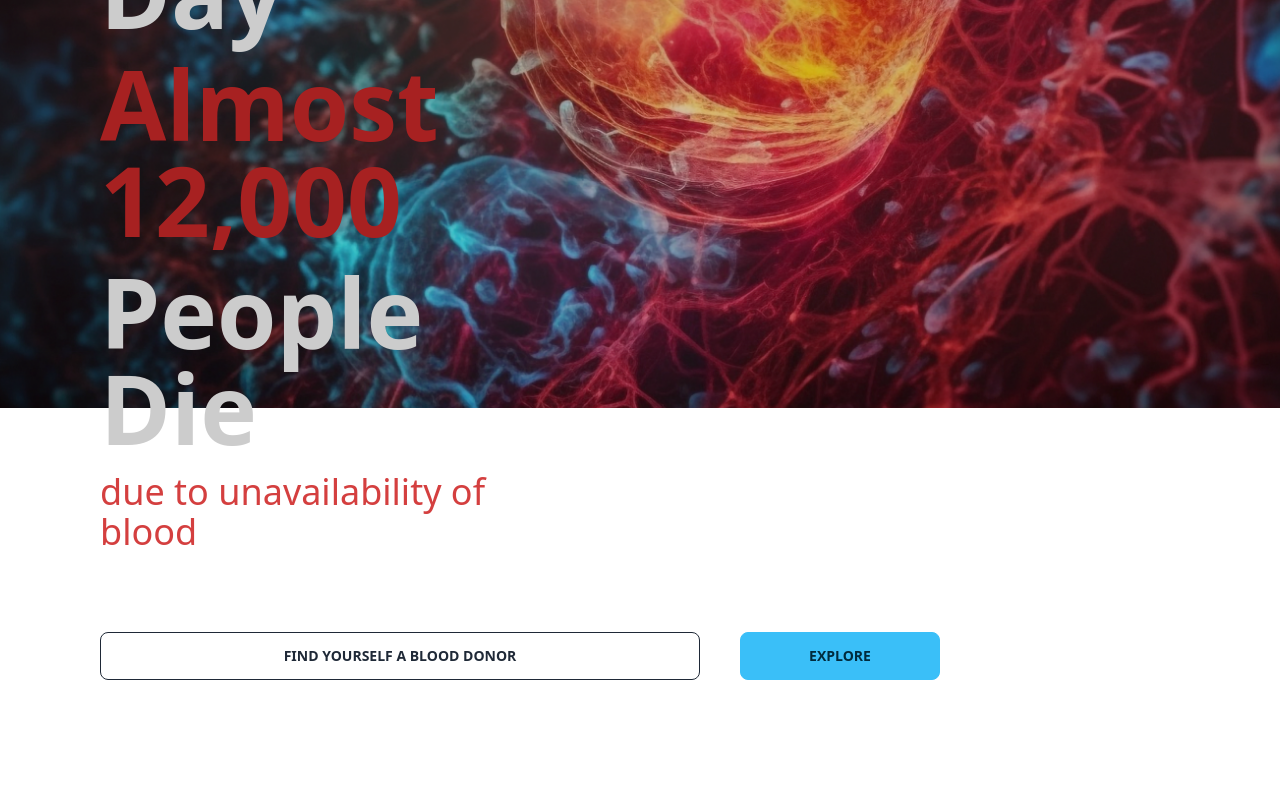
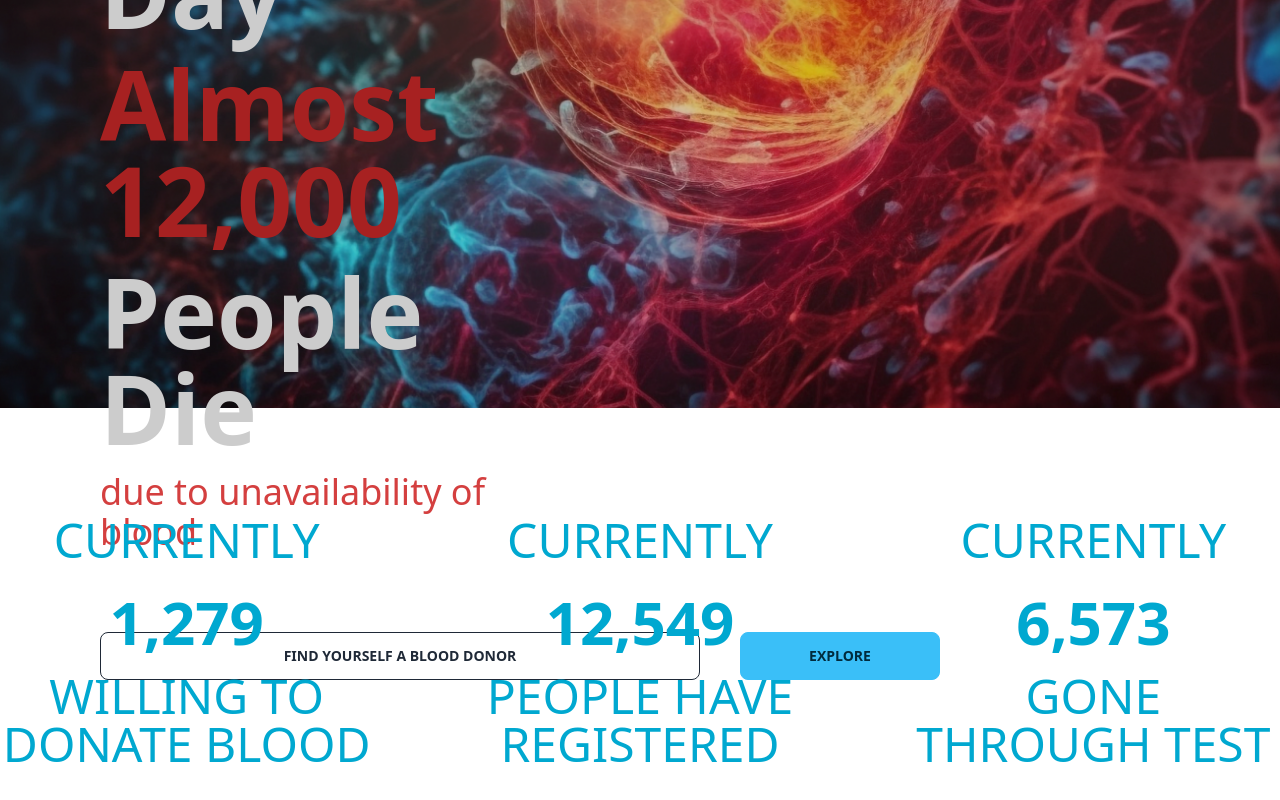
Before and after one commit to prabuddha03/doctor_H4B, a React (Vite) app: page / in a window 1280 px wide. Shown: the part 392-1192 px from the top of the page. Before the commit the page ends 1136 px from the top, so only its background shows below. Built offline with nearby package versions, Linux system fonts and the light colour scheme.

Commit message:
testimonials added

```diff
--- /dev/null
+++ b/src/components/Testimonial.jsx
@@ -0,0 +1,14 @@
+import React from 'react'
+
+const Testimonial = ({ topHeading, middleText, bottomHeading}) => {
+  return (
+    <div className='text-[#00A8D0] py-20 text-center'>
+      <p className='text-5xl py-7 font-normal'>{topHeading}</p>
+      <p className='text-6xl font-extrabold pb-5'>{middleText}</p>
+      <p className='text-5xl font-medium'>{bottomHeading}</p>
+
+    </div>
+  )
+}
+
+export default Testimonial
--- a/src/pages/Home.jsx
+++ b/src/pages/Home.jsx
@@ -1,28 +1,32 @@
-import React from 'react';
-import Navbar from '../components/Navbar';
-import heroimg from '../assets/home.png';
+import React from "react";
+import Navbar from "../components/Navbar";
+import heroimg from "../assets/home.png";
 import Hero from "../components/Hero";
-
+import Testimonial from "../components/Testimonial";
 const Home = () => {
-
-    const heroimageStyle = {
-        backgroundImage: `url(${heroimg})`,
-      };
-
+  const heroimageStyle = {
+    backgroundImage: `url(${heroimg})`,
+  };
 
   return (
     <div>
-    <div className='bg-cover bg-center h-screen bg-no-repeat' style={heroimageStyle}>
-    <Navbar/>
-    <Hero />
+      <div
+        className="bg-cover bg-center h-screen bg-no-repeat"
+        style={heroimageStyle}
+      >
+        <Navbar />
+        <Hero />
+      </div>
+
+      <div className="bg-white grid h-auto place-items-center sm:place-items-center">
+        <div className="grid grid-cols-1 lg:grid-cols-3 gap-20">
+          <Testimonial topHeading="CURRENTLY" middleText="1,279" bottomHeading="WILLING TO DONATE BLOOD" />
+          <Testimonial topHeading="CURRENTLY" middleText="12,549" bottomHeading="PEOPLE HAVE REGISTERED"/>
+          <Testimonial topHeading="CURRENTLY" middleText="6,573" bottomHeading="GONE THROUGH TEST" />
+        </div>
+      </div>
     </div>
+  );
+};
 
-    <div className=''>
-
-    </div>
-
-    </div>
-  )
-}
-
-export default Home
+export default Home;
```
